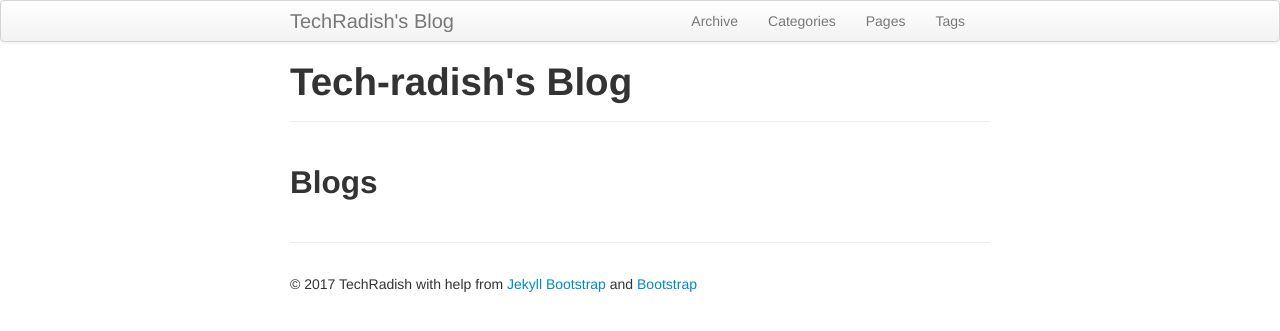
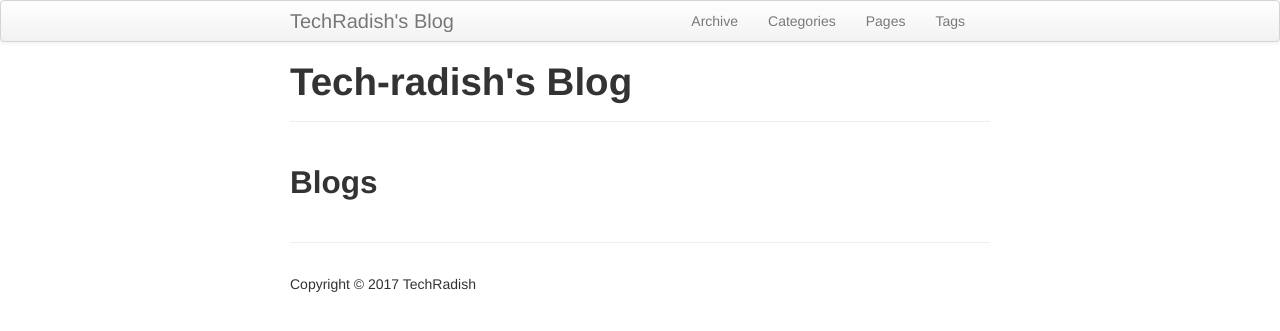
Before and after one commit to GreenWangcl/greenwangcl.github.com, a Jekyll site: the page built from index.md, in a window 1280 px wide. Shown: the top 331 px of the page. Built offline with Jekyll 4.4.1, drawn with Linux system fonts in a browser that asks for light colours.

Commit message:
Update copyright

```diff
--- a/_includes/themes/twitter/default.html
+++ b/_includes/themes/twitter/default.html
@@ -53,9 +53,7 @@
       </div>
       <hr>
       <footer>
-        <p>&copy; {{ site.time | date: '%Y' }} {{ site.author.name }}
-          with help from <a href="http://jekyllbootstrap.com" target="_blank" title="The Definitive Jekyll Blogging Framework">Jekyll Bootstrap</a>
-          and <a href="http://getbootstrap.com" target="_blank">Bootstrap</a>
+        <p>Copyright &copy; {{ site.time | date: '%Y' }} {{ site.author.name }}
         </p>
       </footer>
 
```
